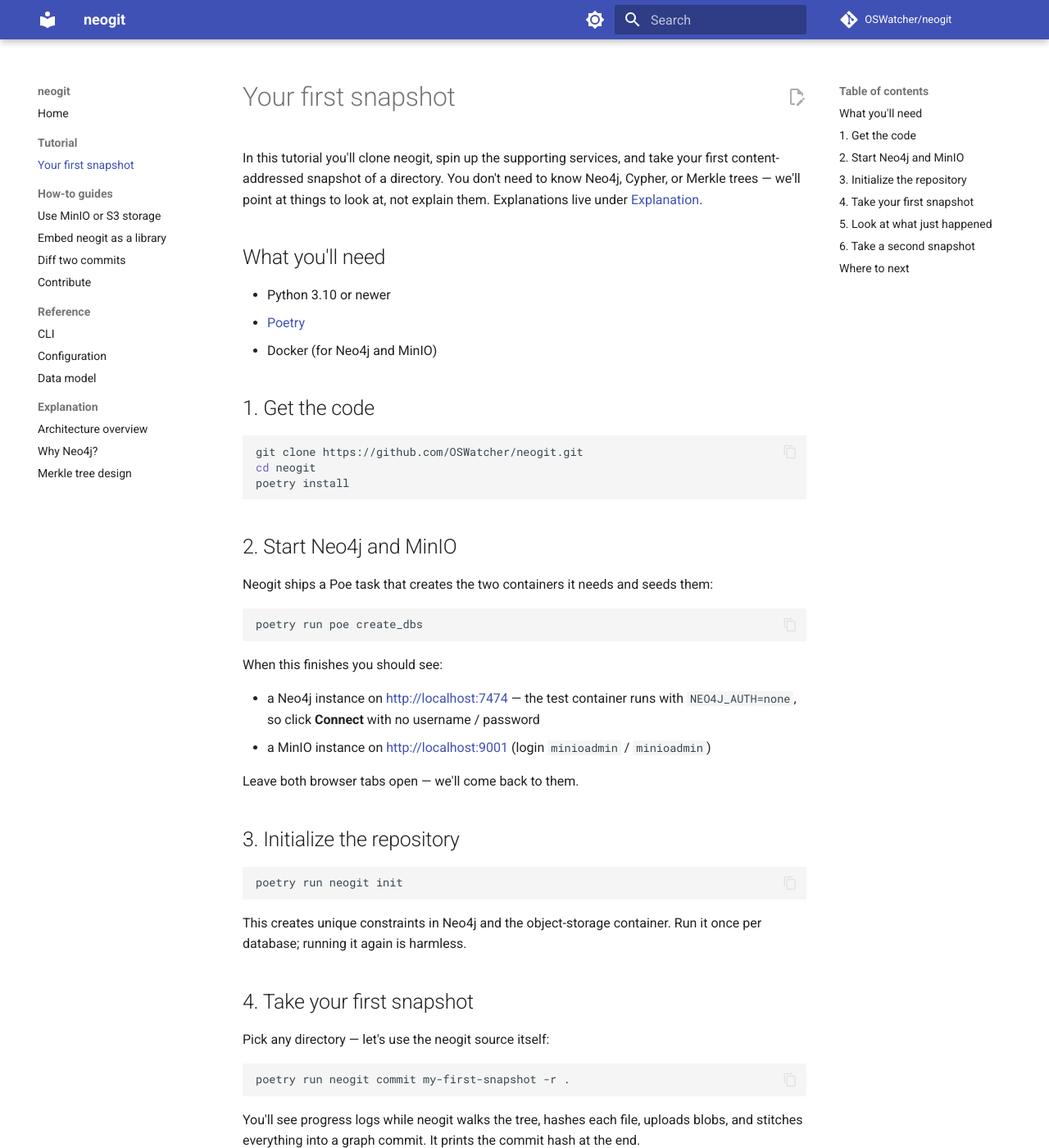
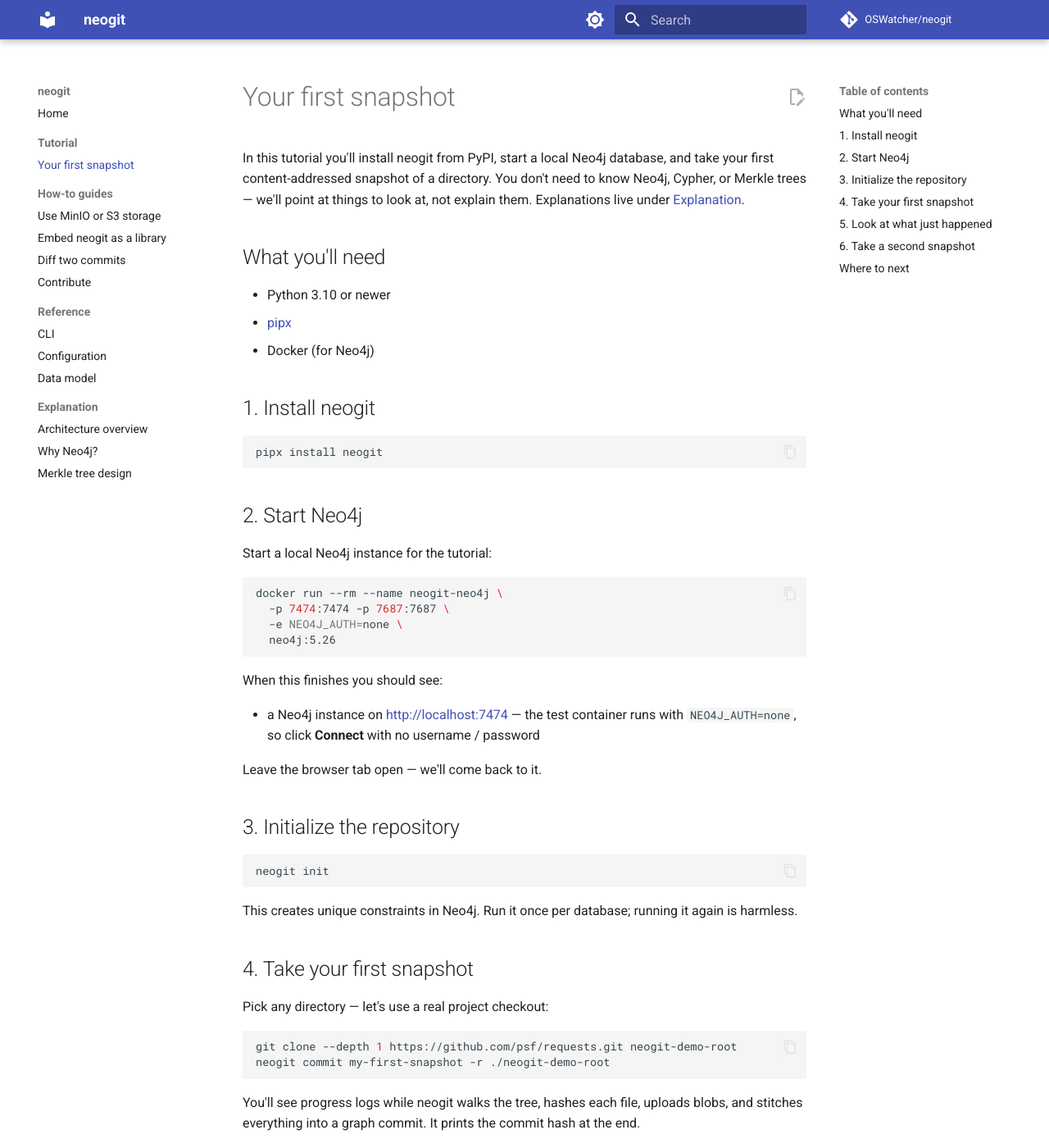
Before and after one commit to OSWatcher/neogit, an MkDocs documentation site: the page built from docs/tutorial/first-snapshot.md, in a window 1280 px wide and 1400 px high. Shown: the whole window at 82% size. Built offline with MkDocs 1.6.1 and Material for MkDocs 9.7.7, drawn with Linux system fonts in a browser that asks for light colours; comment, search, counter and statistics services are not loaded; some of the changed text lies outside the part shown.

Commit message:
docs: update install flow for PyPI release and wired-up diff (#54)
* docs: update install flow for PyPI release and wired-up diff

Document the pipx/pip install path now that neogit ships on PyPI,
drop the from-source clone + Poetry steps from the quickstart and
tutorial, and simplify the local setup to Neo4j only (local object
storage by default, no MinIO needed). Also reflect that `neogit diff`
is now implemented, refresh the README badges and Merkle-tree image,
and fix the data-model doc link.

Co-Authored-By: Claude Opus 4.8 <noreply@anthropic.com>

* docs: address Copilot review on first-snapshot tutorial

- Rename step 1 heading to "Install neogit" (PyPI install, not a clone)
- Append to ./neogit-demo-root/README.md so the second snapshot's edit
  lands inside the directory being committed, matching the expected diff

Co-Authored-By: Claude Opus 4.8 <noreply@anthropic.com>

---------

Co-authored-by: Claude Opus 4.8 <noreply@anthropic.com>

````diff
--- a/docs/tutorial/first-snapshot.md
+++ b/docs/tutorial/first-snapshot.md
@@ -1,50 +1,51 @@
 # Your first snapshot
 
-In this tutorial you'll clone neogit, spin up the supporting services, and take your first content-addressed snapshot of a directory. You don't need to know Neo4j, Cypher, or Merkle trees — we'll point at things to look at, not explain them. Explanations live under [Explanation](../explanation/architecture.md).
+In this tutorial you'll install neogit from PyPI, start a local Neo4j database, and take your first content-addressed snapshot of a directory. You don't need to know Neo4j, Cypher, or Merkle trees — we'll point at things to look at, not explain them. Explanations live under [Explanation](../explanation/architecture.md).
 
 ## What you'll need
 
 - Python 3.10 or newer
-- [Poetry](https://python-poetry.org/docs/#installation)
-- Docker (for Neo4j and MinIO)
+- [pipx](https://pipx.pypa.io/stable/)
+- Docker (for Neo4j)
 
-## 1. Get the code
+## 1. Install neogit
 
 ```bash
-git clone https://github.com/OSWatcher/neogit.git
-cd neogit
-poetry install
+pipx install neogit
 ```
 
-## 2. Start Neo4j and MinIO
+## 2. Start Neo4j
 
-Neogit ships a Poe task that creates the two containers it needs and seeds them:
+Start a local Neo4j instance for the tutorial:
 
 ```bash
-poetry run poe create_dbs
+docker run --rm --name neogit-neo4j \
+  -p 7474:7474 -p 7687:7687 \
+  -e NEO4J_AUTH=none \
+  neo4j:5.26
 ```
 
 When this finishes you should see:
 
 - a Neo4j instance on <http://localhost:7474> — the test container runs with `NEO4J_AUTH=none`, so click **Connect** with no username / password
-- a MinIO instance on <http://localhost:9001> (login `minioadmin` / `minioadmin`)
 
-Leave both browser tabs open — we'll come back to them.
+Leave the browser tab open — we'll come back to it.
 
 ## 3. Initialize the repository
 
 ```bash
-poetry run neogit init
+neogit init
 ```
 
-This creates unique constraints in Neo4j and the object-storage container. Run it once per database; running it again is harmless.
+This creates unique constraints in Neo4j. Run it once per database; running it again is harmless.
 
 ## 4. Take your first snapshot
 
-Pick any directory — let's use the neogit source itself:
+Pick any directory — let's use a real project checkout:
 
 ```bash
-poetry run neogit commit my-first-snapshot -r .
+git clone --depth 1 https://github.com/psf/requests.git neogit-demo-root
+neogit commit my-first-snapshot -r ./neogit-demo-root
 ```
 
 You'll see progress logs while neogit walks the tree, hashes each file, uploads blobs, and stitches everything into a graph commit. It prints the commit hash at the end.
@@ -60,24 +61,24 @@ RETURN b, c, t
 
 You'll see a `Branch` node pointing at your `Commit`, which owns a root `Tree`. Click the tree to expand its children — you're looking at your directory, as a graph.
 
-**In MinIO** (<http://localhost:9001>), browse the bucket. Each object is one file's content, named by its SHA-1.
+By default neogit stores file contents in local object storage, so you do not need to run MinIO for this tutorial. If you want to inspect a blob store in the browser, see [How-to / MinIO and S3](../how-to/use-minio-storage.md).
 
 ## 6. Take a second snapshot
 
 Touch a file, then snapshot again:
 
 ```bash
-echo "hello" >> README.md
-poetry run neogit commit my-second-snapshot -r .
+echo "hello" >> ./neogit-demo-root/README.md
+neogit commit my-second-snapshot -r ./neogit-demo-root
 ```
 
 Run the same Cypher query again — you'll now see two `Commit` nodes linked by a `HAS_PREVIOUS` edge, and the file's old and new content will be two distinct `Blob` nodes hanging off two distinct `Tree` nodes for `README.md`.
 
 !!! note "Diffing two commits"
 
-    A `neogit diff` subcommand is declared in the CLI's docopt usage but is not
-    yet implemented in the service layer. Until it's wired up, compare commits
-    by walking the graph in Cypher — see [Reference / Data model](../reference/data-model.md).
+    Use `neogit diff <old-commit-hash> <new-commit-hash>` to compare two
+    snapshots. The command prints git `--name-status`-style file changes; see
+    [How-to / Diff two commits](../how-to/diff-commits.md).
 
 ## Where to next
 
````
Also changed, not shown: README.md (+29 -12 lines), docs/how-to/use-as-library.md (+6 -2 lines), docs/how-to/use-minio-storage.md (+2 -2 lines), docs/assets/neo4j-merkle-tree.png (added).
